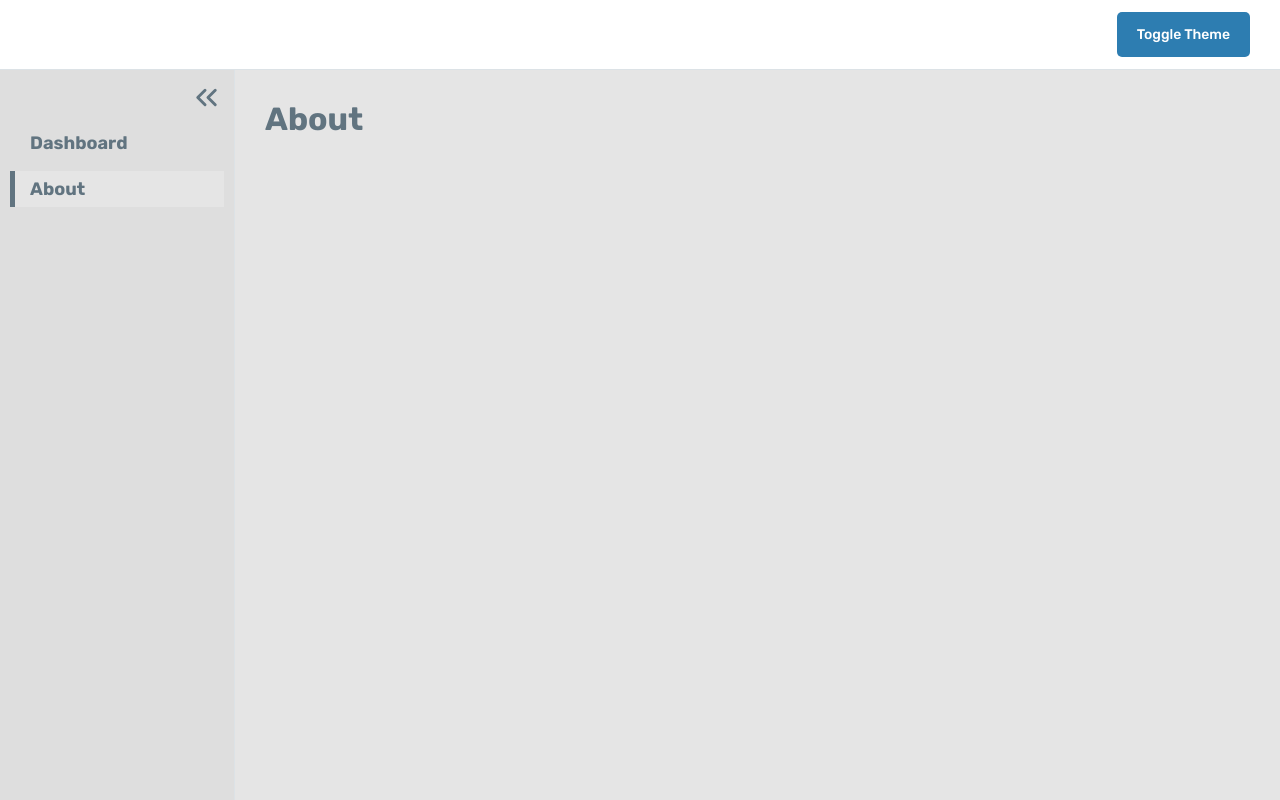
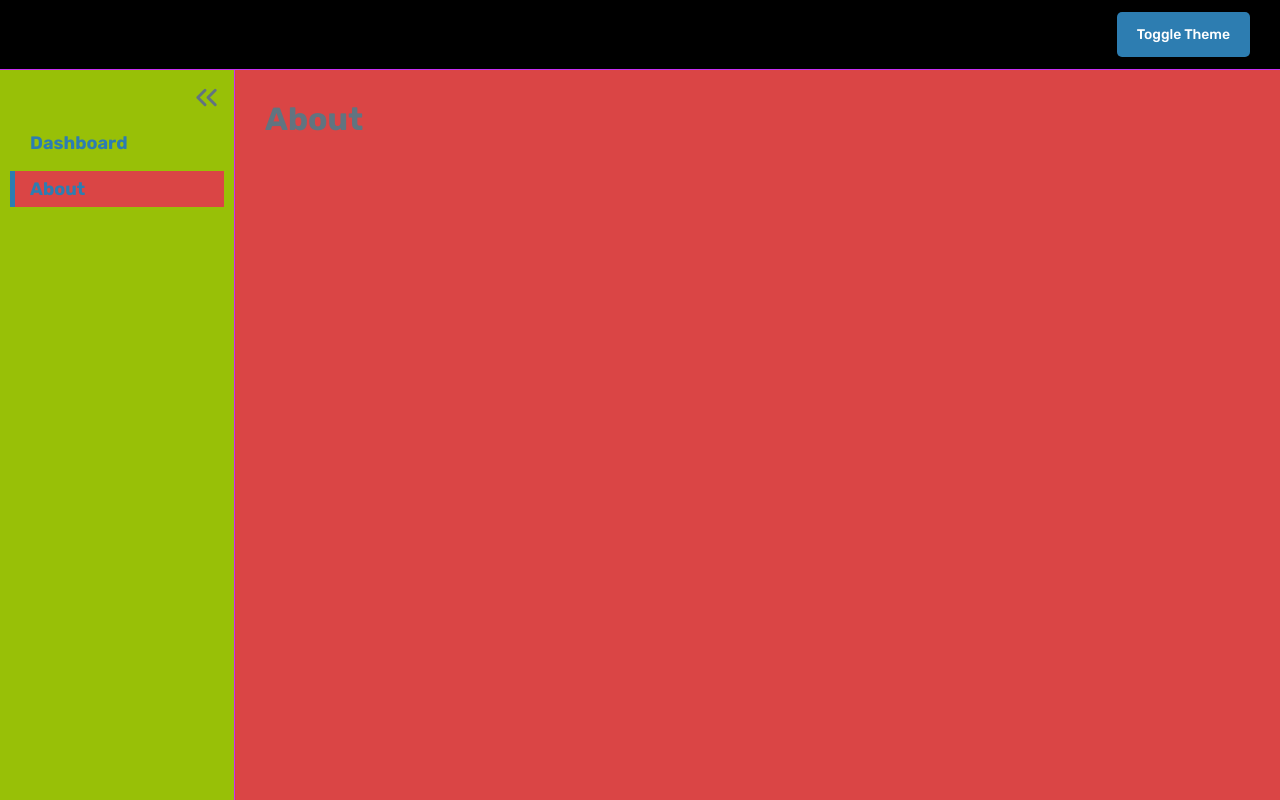
Before and after one commit to FelipeBelloDultra/covid-dash, a React (Create React App) app: page /about in a window 1280 px wide. Built offline with nearby package versions, Linux system fonts and the light colour scheme; no server answers.

Commit message:
feat: change some colors for dynamic theme

```diff
--- a/src/components/Graph/styles.ts
+++ b/src/components/Graph/styles.ts
@@ -8,5 +8,5 @@ export const ContainerGraph = styled.div`
   margin-right: 0;
   background-color: #fff;
   border-radius: 5px;
-  border: 1px solid #dce2e6;
+  border: 1px solid ${props => props.theme.fourthColor};
 `;
--- a/src/components/Header/styles.ts
+++ b/src/components/Header/styles.ts
@@ -2,8 +2,8 @@ import styled from 'styled-components';
 
 export const Container = styled.div`
   width: 100%;
-  background-color: #fff;
-  border-bottom: 1px solid #dce2e6;
+  background-color: ${props => props.theme.default};
+  border-bottom: 1px solid ${props => props.theme.fourthColor};
   display: flex;
   align-items: center;
   justify-content: flex-end;
@@ -17,7 +17,6 @@ export const Container = styled.div`
     font-weight: 500;
     color: #fff;
     background: ${props => props.theme.tertiaryColor};
-    transition: all 0.2s;
 
     &:hover {
       opacity: 0.8;
--- a/src/components/InputFiltred/styles.ts
+++ b/src/components/InputFiltred/styles.ts
@@ -6,7 +6,7 @@ export const Container = styled.div`
   input {
     height: 45px;
     width: 300px;
-    border: 1px solid #dce2e6;
+    border: 1px solid ${props => props.theme.fourthColor};
     padding: 0 15px;
     border-radius: 5px;
     font-size: 14px;
@@ -25,7 +25,7 @@ export const FilterContainer = styled.ul`
   overflow-y: scroll;
   background: #fff;
   padding: 10px;
-  border: 1px solid #dce2e6;
+  border: 1px solid ${props => props.theme.fourthColor};
   position: absolute;
   z-index: 9999;
 
@@ -42,14 +42,13 @@ export const FilterContainer = styled.ul`
       background-color: unset;
       left: 0;
       position: absolute;
-      transition: all 0.2s;
     }
 
     &:hover {
       &:before {
         width: 5px;
         height: 100%;
-        background-color: #617480;
+        background-color: ${props => props.theme.tertiaryColor};
       }
     }
 
@@ -61,7 +60,7 @@ export const FilterContainer = styled.ul`
       height: 100%;
       width: 100%;
       font-size: 14px;
-      color: #617480;
+      color: ${props => props.theme.tertiaryColor};
       text-align: left;
     }
   }
--- a/src/components/SideBar/styles.ts
+++ b/src/components/SideBar/styles.ts
@@ -7,8 +7,8 @@ interface ContainerProps {
 export const Container = styled.div<ContainerProps>`
   width: 235px;
   height: 100%;
-  background-color: #dedede;
-  border-right: 1px solid #dce2e6;
+  background-color: ${props => props.theme.secondaryColor};
+  border-right: 1px solid ${props => props.theme.fourthColor};
   transition: margin 0.5s;
 
   ${props =>
@@ -58,12 +58,11 @@ export const ListSideBar = styled.ul`
       margin: 0 10px;
       display: flex;
       align-items: center;
-      color: #617480;
+      color: ${props => props.theme.tertiaryColor};
       text-decoration: none;
       font-weight: 700;
       position: relative;
       font-size: 18px;
-      transition: all 0.2s;
 
       &:before {
         content: '';
@@ -72,24 +71,23 @@ export const ListSideBar = styled.ul`
         background-color: unset;
         left: 0;
         position: absolute;
-        transition: all 0.2s;
       }
 
       &:hover {
         &:before {
           width: 5px;
           height: 100%;
-          background-color: #617480;
+          background-color: ${props => props.theme.tertiaryColor};
         }
       }
 
       &.nav-is-active {
-        background-color: #e5e5e5;
+        background-color: ${props => props.theme.primaryColor};
 
         &:before {
           width: 5px;
           height: 100%;
-          background-color: #617480;
+          background-color: ${props => props.theme.tertiaryColor};
         }
       }
     }
--- a/src/layouts/Default/styles.ts
+++ b/src/layouts/Default/styles.ts
@@ -18,4 +18,5 @@ export const ContentPage = styled.div`
   transition: transform 0.5s;
   height: 100%;
   width: 100%;
+  background: ${props => props.theme.primaryColor};
 `;
--- a/src/pages/Dashboard/styles.ts
+++ b/src/pages/Dashboard/styles.ts
@@ -12,6 +12,7 @@ export const Container = styled.div`
 
     span {
       user-select: none;
+      color: ${props => props.theme.tertiaryColor};
     }
   }
 `;
@@ -28,8 +29,7 @@ export const FormContainer = styled.form`
     top: 45px;
     font-weight: 500;
     color: #fff;
-    background: #617480;
-    transition: all 0.2s;
+    background: ${props => props.theme.tertiaryColor};
 
     &:hover {
       opacity: 0.8;
@@ -68,11 +68,12 @@ export const InfoDetail = styled.div`
   max-height: 410px;
   background: #fff;
   border-radius: 5px;
-  border: 1px solid #dce2e6;
+  border: 1px solid ${props => props.theme.fourthColor};
 
   span {
     display: block;
     font-size: 14px;
+    color: ${props => props.theme.tertiaryColor};
 
     & + span {
       margin-top: 20px;
--- a/src/styles/GlobalStyles.ts
+++ b/src/styles/GlobalStyles.ts
@@ -7,6 +7,7 @@ export default createGlobalStyle`
     outline: 0;
     padding: 0;
     box-sizing: border-box;
+    transition: all 0.2s;
   }
 
   body {
```
